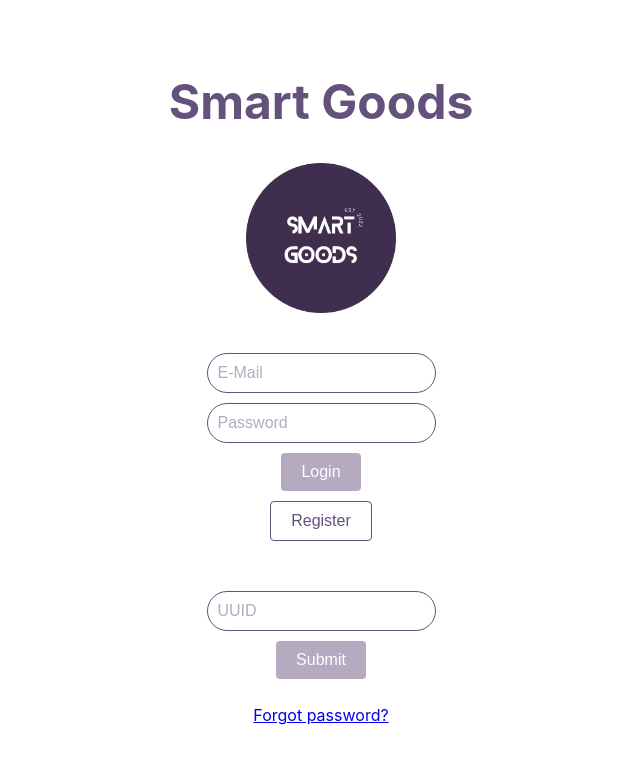
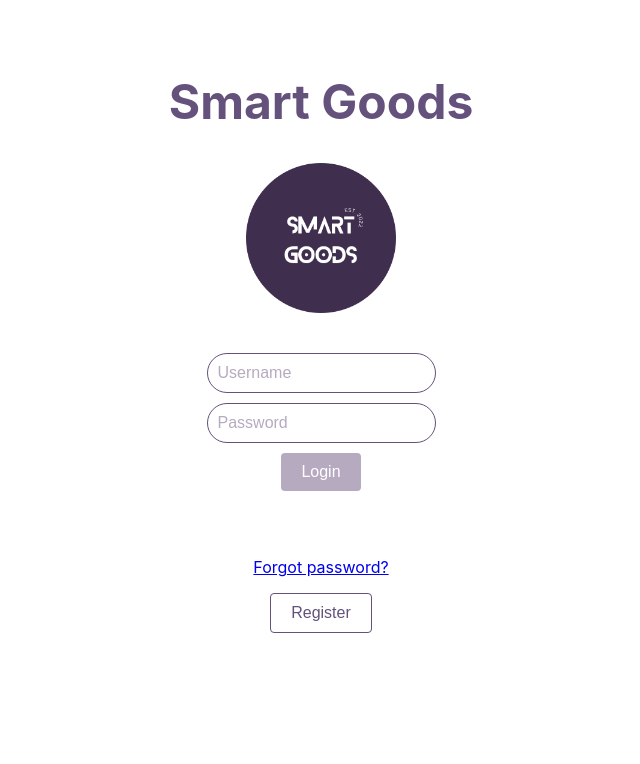
Before and after one commit to lisamariepleyer/smartgoods-website, a React (Create React App) app: page /login in a window 1280 px wide. Shown: the top 764 px of the page, without its empty margins (319-959 px from the left). Built offline with nearby package versions, Linux system fonts and the light colour scheme.

Commit message:
log in via username and password

```diff
--- a/src/pages/LoginPage.js
+++ b/src/pages/LoginPage.js
@@ -9,24 +9,48 @@ import { LoginHeader } from '../components/Header';
 
 function LoginPage() {
     let navigate = useNavigate();
-    const { uuid, setUuid } = useContext(UserContext);
+    const [username, setUsername] = useState('');
+    const [password, setPassword] = useState('');
+    const [isRegistering, setIsRegistering] = useState(false);
     const [serverResponse, setServerResponse] = useState(null);
-    const [inputUUID, setInputUUID] = useState('');
 
-    const handleLogin = () => {
-        navigate('/main');
+    const handleLogin = async () => {
+
+        try {
+            const response = await fetch('http://localhost:8080/api/v2/users/login', {
+                method: 'POST',
+                headers: {
+                    'Content-Type': 'application/json'
+                },
+                body: JSON.stringify({
+                    username: username,
+                    password: password
+                })
+            });
+
+            const responseData = await response.json();
+
+            if (username != responseData.username) {
+                setServerResponse(responseData.info);
+            } else {
+                setServerResponse('Logging in ...');
+                //navigate('/main');
+            }
+
+        } catch (error) {
+            setServerResponse(error);
+            console.error('Log in failed:', error);
+        }
     }
 
     const handleRegistration = async () => {
-        const newUuid = uuidv4();
-        setUuid(newUuid);
 
         const response = await fetch(`http://localhost:8080/user/register`, {
             method: 'POST',
             headers: {
                 'Content-Type': 'application/json'
             },
-            body: JSON.stringify({ uuid: newUuid })
+            body: JSON.stringify({ uuid: uuidv4() })
         });
 
         const responseData = await response.json();
@@ -34,36 +58,41 @@ function LoginPage() {
         setServerResponse(responseData.message);
     }
 
-    const handleChangeInputUUID = (event) => {
-        setInputUUID(event.target.value);
+    const handleRegistrationButtonClicked = () => {
+        setIsRegistering(true);
     }
 
-    const handleSubmitInputUUID = (event) => {
-        event.preventDefault();
-        console.log('UUID input:', inputUUID);
-        setUuid(inputUUID);
-        navigate('/main')
-    }
+    const handleUsernameInput = (event) => {
+        setUsername(event.target.value);
+    };
+
+    const handlePasswordInput = (event) => {
+        setPassword(event.target.value);
+    };
 
     return (
         <div>
             <LoginHeader />
 
             <div className="login-container">
-                <input className="input-field" type="email" placeholder="E-Mail" />
-                <input className="input-field" type="password" placeholder="Password" />
+                <input className="input-field" type="username" placeholder="Username" onChange={handleUsernameInput}/>
+                <input className="input-field" type="password" placeholder="Password" onChange={handlePasswordInput}/>
 
                 <Button onClick={handleLogin}>Login</Button>
-                <FancyButton onClick={handleRegistration}>Register</FancyButton>
             </div>
 
-            <div className="login-container">
-                <input className="input-field" type="text" placeholder="UUID" value={inputUUID} onChange={handleChangeInputUUID}/>
-                <Button onClick={handleSubmitInputUUID}>Submit</Button>
-                <p><a href="/forgotpassword">Forgot password?</a></p>
-            </div>
+            { isRegistering ? (
+                <div className="login-container">
+                    <p><a href="/forgotpassword">Forgot password?</a></p>
+                    <FancyButton onClick={handleRegistrationButtonClicked}>Registering</FancyButton>
+                </div>
+            ) : (
+                <div className="login-container">
+                    <p><a href="/forgotpassword">Forgot password?</a></p>
+                    <FancyButton onClick={handleRegistrationButtonClicked}>Register</FancyButton>
+                </div>
+            ) }
 
-            {uuid && <div>{uuid}</div>}
             {serverResponse && <div>{serverResponse}</div>}
         </div>
     );
```
